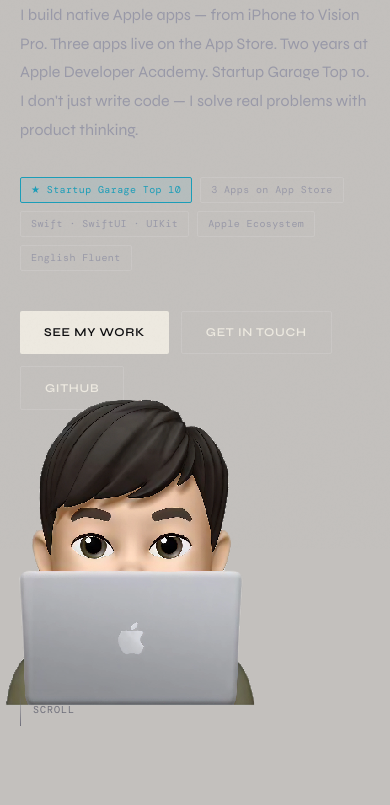
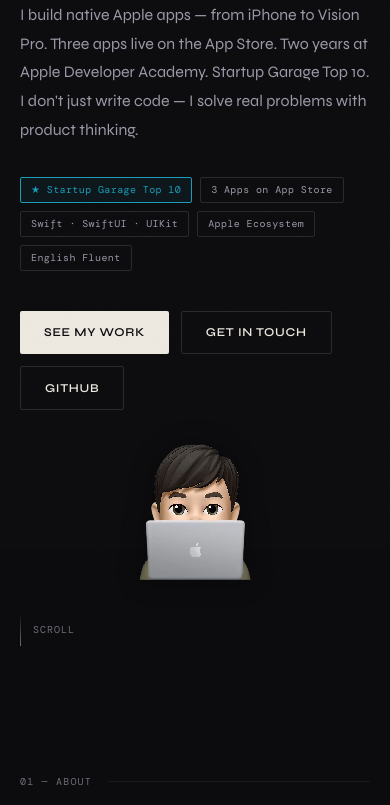
Before and after one commit to bernardofens/bernardofens.github.io, a plain HTML site: page index.html in a window 390 px wide. Shown: the part 295-1100 px from the top of the page. Drawn offline with nearby package versions, Linux system fonts and the light colour scheme; a web font is replaced by a local one.

Commit message:
poijdfojwpefj

```diff
--- a/index.html
+++ b/index.html
@@ -31,7 +31,7 @@
   --accent:var(--clairfy);
 }
 html{scroll-behavior:smooth;font-size:16px}
-body{background:#C3C0BD;color:var(--text);font-family:var(--sans);font-weight:400;line-height:1.6;overflow-x:hidden}
+body{background:var(--bg);color:var(--text);font-family:var(--sans);font-weight:400;line-height:1.6;overflow-x:hidden}
 
 /* ── SKIP LINK ── */
 .skip-link{position:absolute;top:-100px;left:1rem;background:var(--text);color:var(--bg);padding:.5rem 1rem;border-radius:4px;font-size:13px;z-index:9999;transition:top .2s}
@@ -69,8 +69,24 @@
 .btn-primary:hover{background:#fff;transform:translateY(-1px)}
 .btn-ghost{background:transparent;color:var(--text);border:1px solid var(--border2)}
 .btn-ghost:hover{border-color:var(--text);transform:translateY(-1px)}
-.hero-avatar{width:220px;height:220px;border-radius:50%;overflow:hidden;border:1px solid var(--border2);background:var(--bg3);flex-shrink:0;opacity:0;animation:fadeIn .8s .3s ease forwards;image-rendering:pixelated}
-.hero-avatar img{width:100%;height:100%;object-fit:cover;image-rendering:pixelated}
+/* Avatar modificado: sem borda arredondada, fundo transparente, filtro de sombra */
+.hero-avatar{
+  width:220px;
+  height:220px;
+  border:none;
+  background:transparent;
+  flex-shrink:0;
+  opacity:0;
+  animation:fadeIn .8s .3s ease forwards;
+  image-rendering:pixelated;
+  filter:drop-shadow(0 0 12px rgba(0,0,0,0.4));
+}
+.hero-avatar img{
+  width:100%;
+  height:100%;
+  object-fit:contain;
+  display:block;
+}
 .scroll-hint{grid-column:1/-1;font-family:var(--mono);font-size:10px;color:var(--muted);letter-spacing:.1em;text-transform:uppercase;display:flex;align-items:center;gap:.75rem;opacity:0;animation:fadeUp .7s 1.1s ease forwards}
 .scroll-hint::before{content:'';display:block;width:1px;height:32px;background:linear-gradient(to bottom,transparent,var(--muted));animation:pulse 2s ease infinite}
 
@@ -215,24 +231,7 @@
   .nav-links{display:none}
   section{padding:4rem 1.25rem}
   .hero{grid-template-columns:1fr;padding:7rem 1.25rem 4rem;gap:2rem}
-  .hero-avatar {
-    background: transparent;   /* 🔥 remove gray box */
-    border: none;
-    border-radius: 0;
-    overflow: visible;
-    padding: 0;                /* important */
-    display: flex;
-    align-items: center;
-    justify-content: center;
-  }
-  .hero-avatar img {
-      display: block;
-      width: 260px;              /* adjust if needed */
-      height: auto;
-      object-fit: contain;
-      background: transparent;   /* 🔥 ensures no bg */
-  }
-
+  .hero-avatar{width:140px;height:140px;margin:0 auto}
   .about-grid{grid-template-columns:1fr;gap:2.5rem}
   .beyond-grid{grid-template-columns:1fr}
   .project-card{grid-template-columns:1fr;min-height:auto}
```
